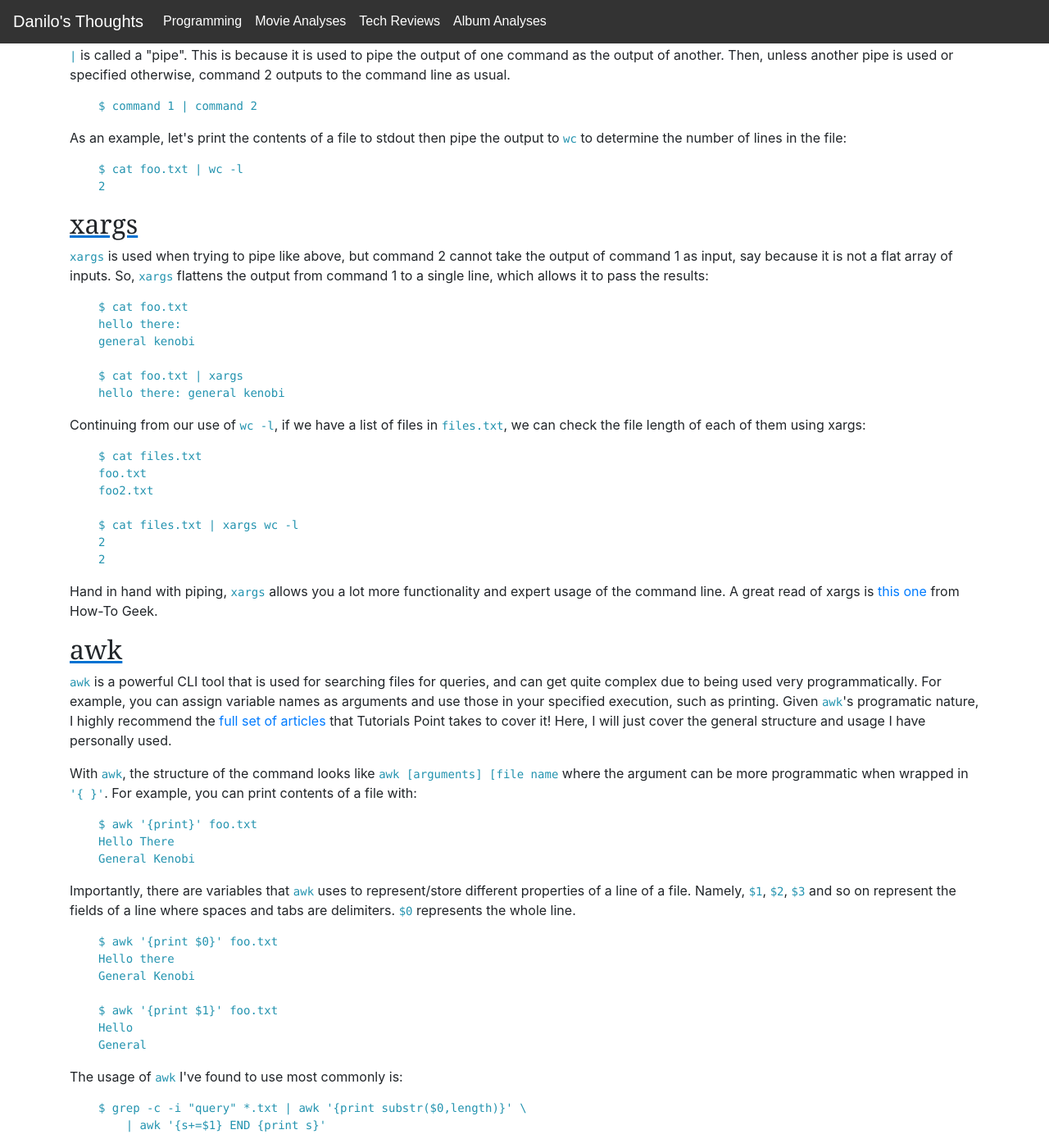
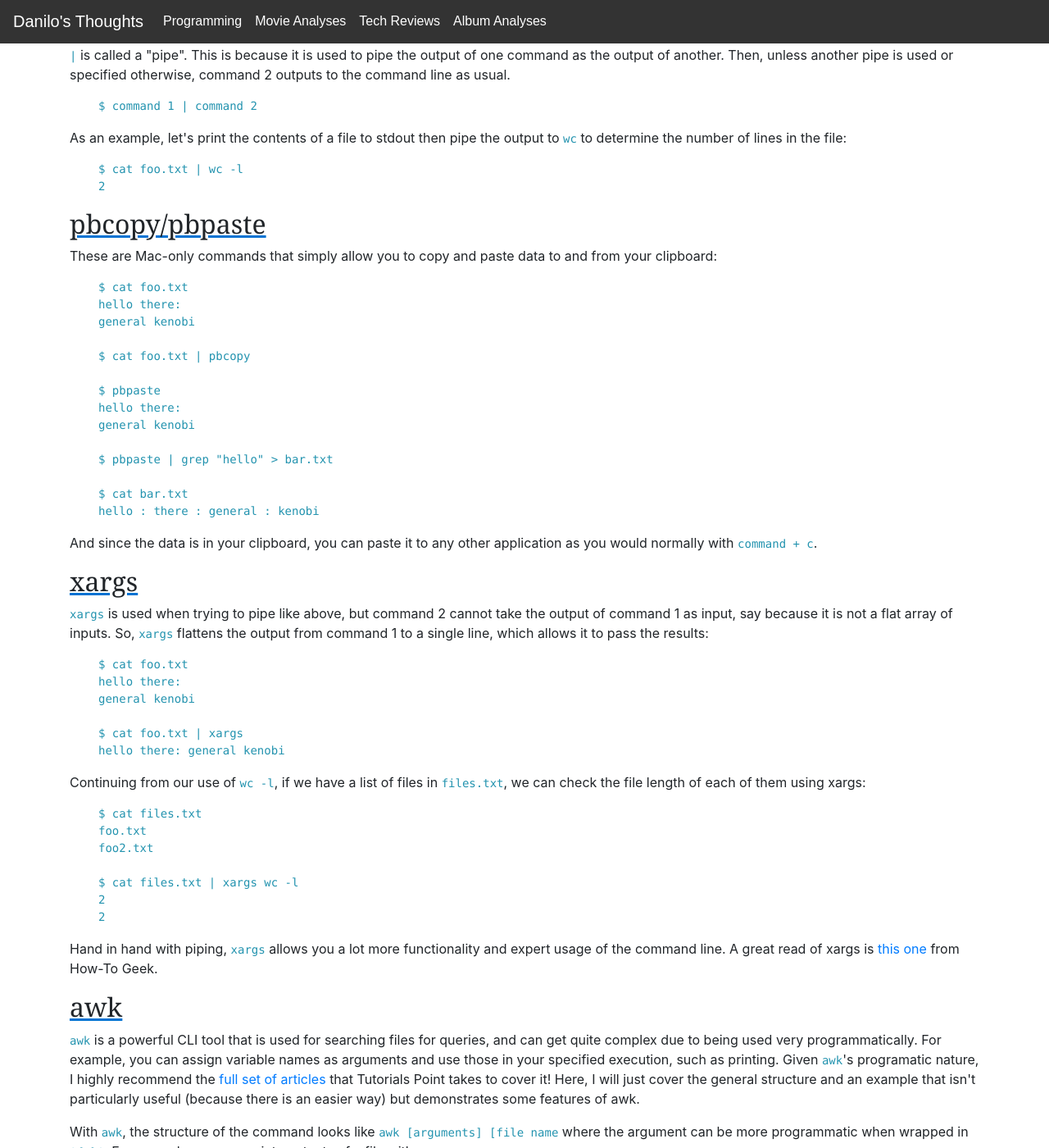
Before and after one commit to dradovic505/dradovic505.github.io, a Jekyll site: the page built from _articles/command-line-usage-2.html, in a window 1280 px wide and 1400 px high, scrolled down 380 px. Shown: the whole window at 82% size. Built offline with Jekyll 4.4.1, drawn with Linux system fonts in a browser that asks for light colours; some web fonts are replaced; some of the changed text lies outside the part shown.

Commit message:
updated cli article 2 and small css change to lists

```diff
--- a/_articles/command-line-usage-2.html
+++ b/_articles/command-line-usage-2.html
@@ -36,6 +36,27 @@ As an example, let's print the contents of a file to stdout then pipe the output
 </code></pre>
 </p>
 
+<h2 class="border-bottom-h2">pbcopy/pbpaste</h2>
+<p>
+These are Mac-only commands that simply allow you to copy and paste data to and from your clipboard:
+<pre><code>$ cat foo.txt
+hello there:
+general kenobi
+
+$ cat foo.txt | pbcopy
+
+$ pbpaste
+hello there:
+general kenobi
+
+$ pbpaste | grep "hello" > bar.txt
+
+$ cat bar.txt
+hello : there : general : kenobi
+</code></pre>
+And since the data is in your clipboard, you can paste it to any other application as you would normally with <code>command + c</code>.
+</p>
+
 <h2 class="border-bottom-h2">xargs</h2>
 <p>
 <code>xargs</code> is used when trying to pipe like above, but command 2 cannot take the output of command 1 as input, say because it is not a flat array of inputs. So, <code>xargs</code> flattens the output from command 1 to a single line, which allows it to pass the results:
@@ -67,7 +88,7 @@ Hand in hand with piping, <code>xargs</code> allows you a lot more functionality
 
 <h2 class="border-bottom-h2">awk</h2>
 <p>
-<code>awk</code> is a powerful CLI tool that is used for searching files for queries, and can get quite complex due to being used very programmatically. For example, you can assign variable names as arguments and use those in your specified execution, such as printing. Given <code>awk</code>'s programatic nature, I highly recommend the <a href="https://www.tutorialspoint.com/awk/index.htm">full set of articles</a> that Tutorials Point takes to cover it! Here, I will just cover the general structure and usage I have personally used.
+<code>awk</code> is a powerful CLI tool that is used for searching files for queries, and can get quite complex due to being used very programmatically. For example, you can assign variable names as arguments and use those in your specified execution, such as printing. Given <code>awk</code>'s programatic nature, I highly recommend the <a href="https://www.tutorialspoint.com/awk/index.htm">full set of articles</a> that Tutorials Point takes to cover it! Here, I will just cover the general structure and an example that isn't particularly useful (because there is an easier way) but demonstrates some features of awk.
 </p>
 
 <p>
@@ -91,10 +112,19 @@ General
 </p>
 
 <p>
-The usage of <code>awk</code> I've found to use most commonly is:
+With awk you can implement operational logic such as and (<code>&&</code>), or (<code>||</code>), and not (<code>!</code>).
+<pre><code>$ awk '/error/ || /exception/ && !/fail/' some_log_file.txt
+</code></pre>
+</p>
+
+<p>
+The example of <code>awk</code> is:
 <pre><code>$ grep -c -i "query" *.txt | awk '{print substr($0,length)}' \
     | awk '{s+=$1} END {print s}'
 </code></pre>
+</p>
+
+<p>
 Overall, this will print out a single number representing the total occurrences of a query from all text files in the directory. Let's dive into each section:
 <pre><code>$ grep -c -i "e" *.txt
 blah.txt:1
@@ -131,9 +161,14 @@ Note that we could have also used <code>cut</code> here (introduced later in thi
 11
 </code></pre>
 </p>
-count numbers at the end of output lines with awk
 
-awk '{print $2}'
+<p>
+The final command at the end of the piping will increment variable <code>s</code> by the value of $1, which represents the second field of the line. After the lines have been read, <code>s</code> is printed.
+</p>
+
+<p>
+The command that is much more compact and simple that you could use for a use like the above is <code>grep -i "e" *.txt | wc -l</code>.
+</p>
 
 <h2 class="border-bottom-h2">ln</h2>
 <p><code>ln</code> makes links/references to a file or directories on your machine.</p>
@@ -221,6 +256,16 @@ The command and behavior of symbolic links for directories is the exact same as
 <pre>
 <code>$ ln -s /Users/daniloradovic/Documents/testDir my-symbolic-directory-link</code>
 </pre>
+
+<h2 class="border-bottom-h2">head</h2>
+<p>
+<code>head -[num] [file]</code> will return only the first [num] of your file.
+<pre><code>$ head -3 bar.txt
+test line 1
+test line 2
+test line 3
+</code></pre>
+</p>
 
 <h2 class="border-bottom-h2">sed</h2>
 <p>
@@ -410,7 +455,7 @@ This returns only the results <u>at that depth</u>, not everything from depth 1
 </p>
 
 <p>
-You can also use -print0 to print the pathname of the selected files, followed by an ASCII NUL character (code 0):
+You can also use <code>-print0</code> to print the pathname of the selected files, followed by an ASCII NUL character (code 0):
 <pre><code>$ find . -name "*.txt" -maxdepth 1 -print0
 ./foo.txt./blah2.txt./blah.txt./find_results.txt
 </code></pre>
@@ -424,14 +469,19 @@ The above is just some simple examples; <code>find</code> is extremely powerful
 
 <h2 class="border-bottom-h2">Recursive search in a directory</h2>
 <p>
-    Making use of what has been outlined above, we can combine <code>find</code> and <code>xargs</code> to find usage of a query string in multiple files at different depths of a directory, not just the current level.
+The easiest way of doing this is simply using grep and the <code>-r</code> flag to recursively search a directory at all levels.
+<pre><code>$ grep -r "test" *</code></pre>
+</p>
+
+<p>
+However, for the sake of making use of multiple commands, we can combine <code>find</code> and <code>xargs</code> to find usage of a query string in multiple files at all depths of a directory.
 
 <pre><code>$ find . -name \*.txt -print0 | xargs -0 grep "test"
 ./level2folder/bar.txt:test line 1
 ./level2folder/bar2.txt:test line 2
 ./level2folder/bar3.txt:test line 3
 </code></pre>
-The first half of the command is finding all the files - at all depths from the current directory - that match the extension <code>.txt</code> (note that we have to use the escape character version <code>\*</code>). The second half is passing that list of files to <code>grep</code> to search for "test". This is done with the help of <code>xargs</code> to provide <code>grep</code> the input, including the argument <code>-0</code> for telling <code>xargs</code> to expect <code>\0</code> as separators. The <code>-0</code> argument is used in tandem with -print0 from <code>find</code>.
+The first half of the command is finding all the files - at all depths from the current directory - that match the extension <code>.txt</code> (note that we have to use the escape character version <code>\*</code>). The second half is passing that list of files to <code>grep</code> to search for "test". This is done with the help of <code>xargs</code> to provide <code>grep</code> the input, including the argument <code>-0</code> for telling <code>xargs</code> to expect <code>\0</code> as separators. The <code>-0</code> argument is used in tandem with <code>-print0</code> from <code>find</code>.
 </p>
 
 <h2 class="border-bottom-h2">vim</h2>
```
Also changed, not shown: _articles/command-line-usage.html (+14 -5 lines), css/bootstrap.css.
